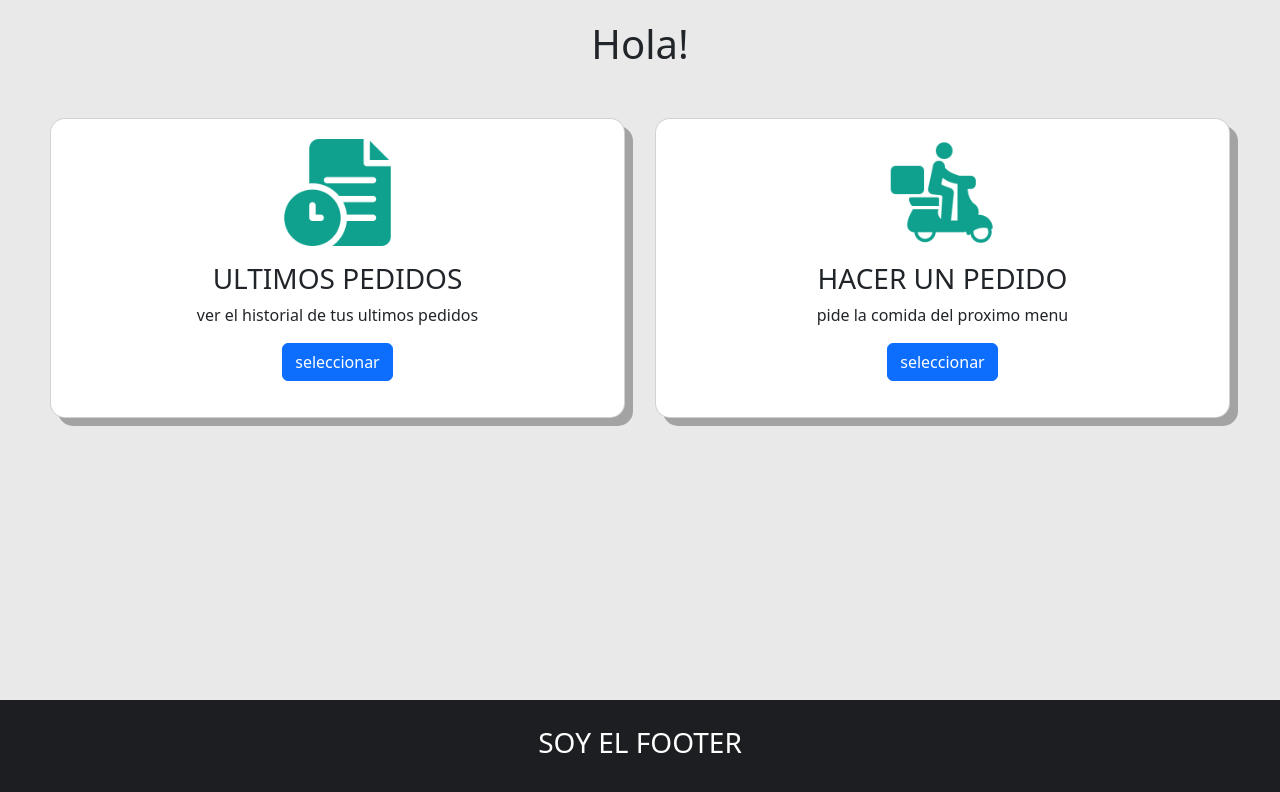
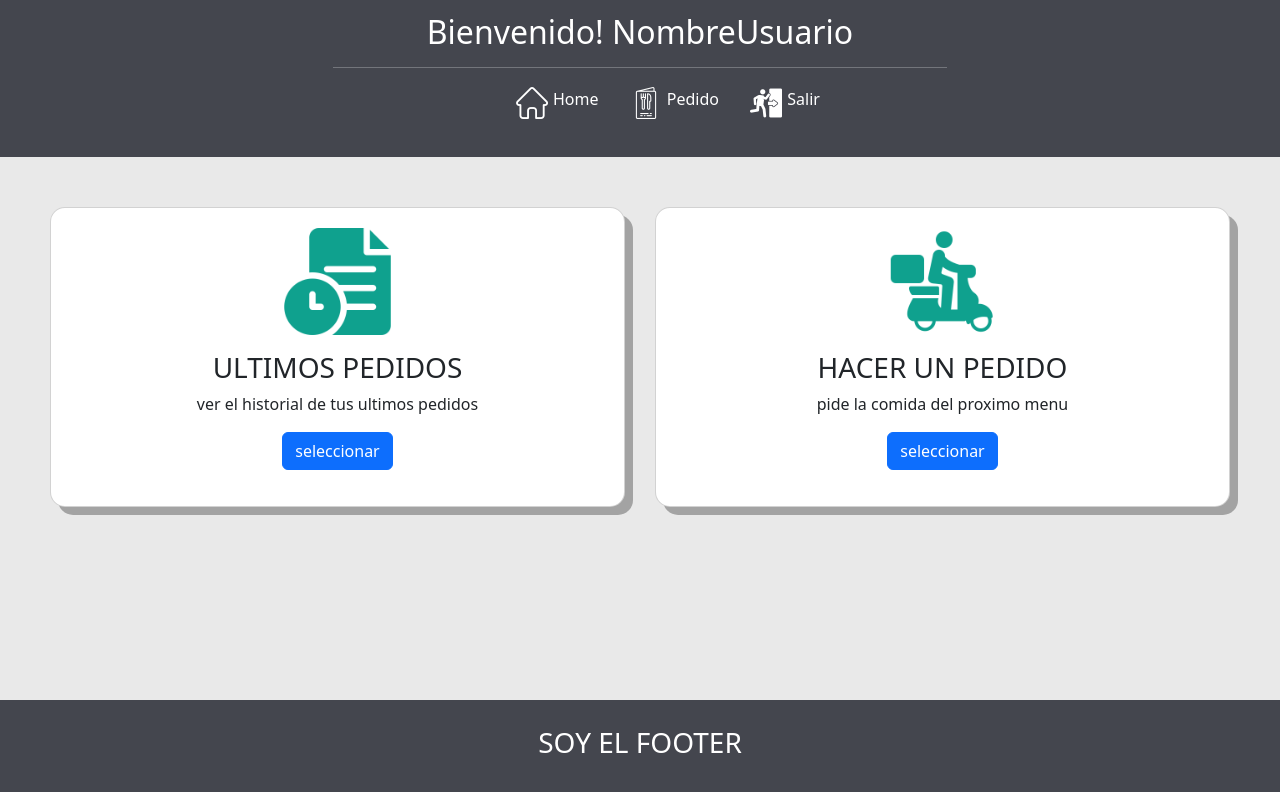
Before and after one commit to Gabyx708/MenuAppFrontend, a plain HTML site: page UserFront/pages/home.html in a window 1280 px wide. Drawn offline with Linux system fonts and the light colour scheme.

Commit message:
creacion del componente header

```diff
--- a/UserFront/JS/callsForHome.js
+++ b/UserFront/JS/callsForHome.js
@@ -1,5 +1,7 @@
 import { FooterComponent } from "../components/footer/footer.js";
+import { HeaderComponent } from "../components/header/header.js";
 
 window.onload = () => {
     FooterComponent.footer();
+    HeaderComponent.header();
 }
--- a/UserFront/components/footer/footer.css
+++ b/UserFront/components/footer/footer.css
@@ -1,5 +1,5 @@
 footer {
-    background-color:  #1D1E22;
+    background-color:  #44464E;
     position: absolute;
     bottom: 0;
     width: 100%;
--- a/UserFront/components/header/header.css
+++ b/UserFront/components/header/header.css
@@ -0,0 +1,38 @@
+header{
+
+    background-color: #44464E;
+}
+
+.header-container{
+    color: white;
+    width: 50%;
+    padding: 1%;
+    margin: auto;
+    text-align: center;
+}
+
+.header-container ul{
+    display: inline-flex;
+    list-style: none;
+}
+
+.header-container ul li{
+    padding: 1%;
+    margin-left: 10px;
+    margin-right: 10px;
+}
+
+.header-container ul li a{
+    display: inline-flex;
+    text-decoration: none;
+    color: white;
+}
+
+.header-container ul li a:hover{
+   color: blue;
+}
+
+.header-container ul li a img{
+    margin-left: 5px;
+    margin-right: 5px;
+}
--- a/UserFront/components/header/header.html
+++ b/UserFront/components/header/header.html
@@ -1,3 +1,11 @@
-<div>
-    <h2>Holaa p</h2>
+<div class="header-container">
+    <h2>Bienvenido! NombreUsuario </h2>
+    <hr>
+    <ul>
+        <li><a href="home.html"><img src="/assets/icons/home.png" alt="">Home</a> </li>
+        <li><a href="pedido.html"><img src="/assets/icons/menu-min.png" alt="">Pedido</a> </li>
+        <li><a href="../../index.html"><img src="/assets/icons/exit.png" alt="">Salir</a> </li>
+    </ul>
+
+
 </div>
--- a/UserFront/components/header/header.js
+++ b/UserFront/components/header/header.js
@@ -0,0 +1,17 @@
+import { agregarEstilo } from "../../utils/agregarEstilos.js";
+
+const headerTag = document.getElementsByTagName("header")[0];
+
+async function getHeader(){
+
+    const response = await fetch('/components/header/header.html');
+    const header = await response.text();
+    headerTag.innerHTML += header;
+
+    agregarEstilo('/components/header/header.css');
+
+};
+
+export const HeaderComponent = {
+    header : getHeader
+}
--- a/UserFront/pages/home.html
+++ b/UserFront/pages/home.html
@@ -11,7 +11,7 @@
 </head>
 <body>
 
-  <h1>Hola!</h1>
+  <header></header>
 
     <div class="cards-container">
 
```
Also changed, not shown: UserFront/assets/icons/exit.png (added), UserFront/assets/icons/home.png (added), UserFront/assets/icons/menu-min.png (added).
